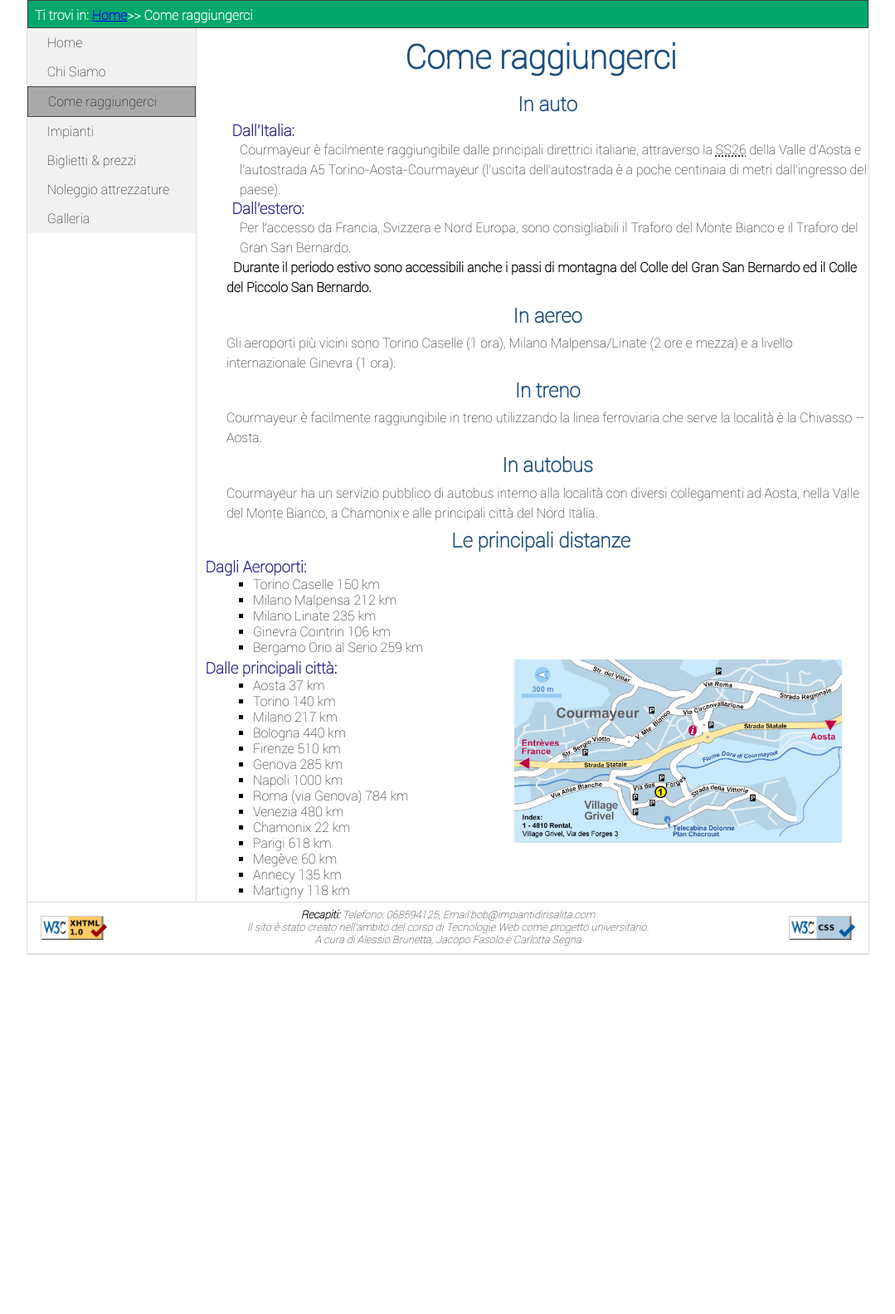
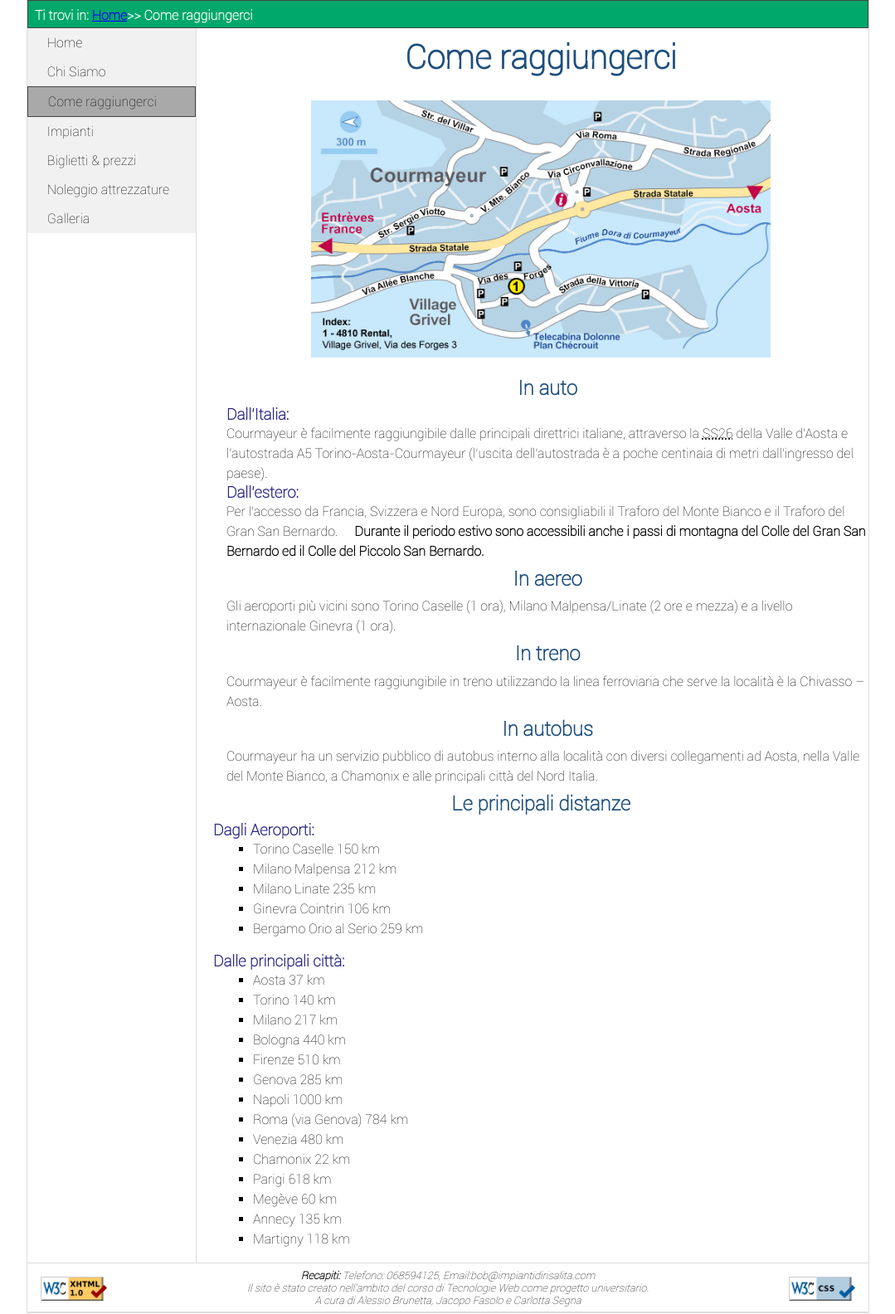
Before and after one commit to JacopoFasolo/Bob-TW, a PHP site: page /come_raggiungerci.html in a window 1280 px wide. Shown: the part 209-1793 px from the top of the page at 83% size, without its empty margins (100-1179 px from the left). Before the commit the page ends 1360 px from the top, so only its background shows below. Run offline with PHP 8.4, Linux system fonts and the light colour scheme.

Commit message:
sistemato come raggiungerci e i footer di tutti i file html

```diff
--- a/come_raggiungerci.html
+++ b/come_raggiungerci.html
@@ -61,15 +61,15 @@
         Altitudine : 1224mslm-->
         <h1>Come raggiungerci</h1>
 
+        <img id="immagine_arrivi" src="img/arrivo_courmayeur.jpg" alt="Arrivi a Courmayur">
+
         <ul id="come_raggiungerci_lista">
         <li><h2 class="h2_distanze">In auto</h2>
-            <ul id="sottolista">
-            <li><h3 class="h3_distanze">Dall'Italia:</h3>
-            <p><span xml:lang="fr">Courmayeur</span> è facilmente raggiungibile dalle principali direttrici italiane, attraverso la <abbr title ="Strada Statale 26">SS26</abbr> della Valle d’Aosta e l'autostrada A5 Torino-Aosta-<span xml:lang="fr">Courmayeur</span> (l'uscita dell'autostrada è a poche centinaia di metri dall'ingresso del paese).</p></li>
+        <h3 class="h3_distanze">Dall'Italia:</h3>
+        <p><span xml:lang="fr">Courmayeur</span> è facilmente raggiungibile dalle principali direttrici italiane, attraverso la <abbr title ="Strada Statale 26">SS26</abbr> della Valle d’Aosta e l'autostrada A5 Torino-Aosta-<span xml:lang="fr">Courmayeur</span> (l'uscita dell'autostrada è a poche centinaia di metri dall'ingresso del paese).</p>
 
-        <li><h3 class="h3_distanze">Dall'estero:</h3>
-            <p>Per l'accesso da Francia, Svizzera e Nord Europa, sono consigliabili il Traforo del Monte Bianco e il Traforo del Gran San Bernardo.</p></li>
-        </ul>
+        <h3 class="h3_distanze">Dall'estero:</h3>
+        <p>Per l'accesso da Francia, Svizzera e Nord Europa, sono consigliabili il Traforo del Monte Bianco e il Traforo del Gran San Bernardo.</p>
 
         <p id="come_raggiungerci_p">Durante il periodo estivo sono accessibili anche i passi di montagna del Colle del Gran San Bernardo ed il Colle del Piccolo San Bernardo.</p></li>
 
@@ -85,7 +85,7 @@
 
         <h2 class ="h2_distanze">Le principali distanze</h2>
         <h3 class="h3_distanze">Dagli Aeroporti:</h3>
-        <ul id="distanze">
+        <ul class="distanze">
             <li>Torino Caselle 150 km</li>
             <li>Milano Malpensa 212 km</li>
             <li>Milano Linate 235 km</li>
@@ -93,9 +93,9 @@
             <li>Bergamo Orio al Serio 259 km</li>
         </ul>
 
-        <img id="immagine_arrivi" src="img/arrivo_courmayeur.jpg" alt="Arrivi a Courmayur">
+
         <h3 class="h3_distanze">Dalle principali città:</h3>
-        <ul id="distanze">
+        <ul class="distanze">
             <li>Aosta 37 km</li>
             <li>Torino 140 km</li>
             <li>Milano 217 km</li>
--- a/css/style.css
+++ b/css/style.css
@@ -169,6 +169,7 @@ float:left;
 
 /*footer*/
 #footer{
+    padding-top: 1em:
     display: inline-block;
     border-top: 1px solid #DDD;
     border-bottom: 1px solid #DDD;
@@ -227,9 +228,10 @@ float:left;
 /* Come raggiungerci */
 
 #immagine_arrivi{
-    margin-right: 2em;
-    float: right;
-    width: 50%;
+    padding-left: 15%;
+    padding-top: 1em;
+    padding-bottom: 1em;
+    width: 70%;
 }
 
 .h2_distanze{
@@ -240,7 +242,6 @@ float:left;
 }
 
 .h3_distanze{
-    margin-left: -0.5em;
     color: #2b2785;
 }
 
@@ -254,13 +255,12 @@ float:left;
     list-style-type: square;
 }
 
-#distanze{
-    text-align: left;
-    padding-bottom: 0.3em;
-    margin-left: 2em;
+.distanze{
+    padding-bottom: 1em;
+    padding-left: 3em;
+    line-height: 1.5em;
 }
 
-#distanze li{
+.distanze li{
     list-style-type: square;
-    font-size: 1em;
-}
+}2
```
Also changed, not shown: biglietti_prezzi.html (+10 -8 lines), foto.html (+10 -8 lines), impianti.html (+10 -7 lines), noleggio_attrezzatura.html (+10 -8 lines).
